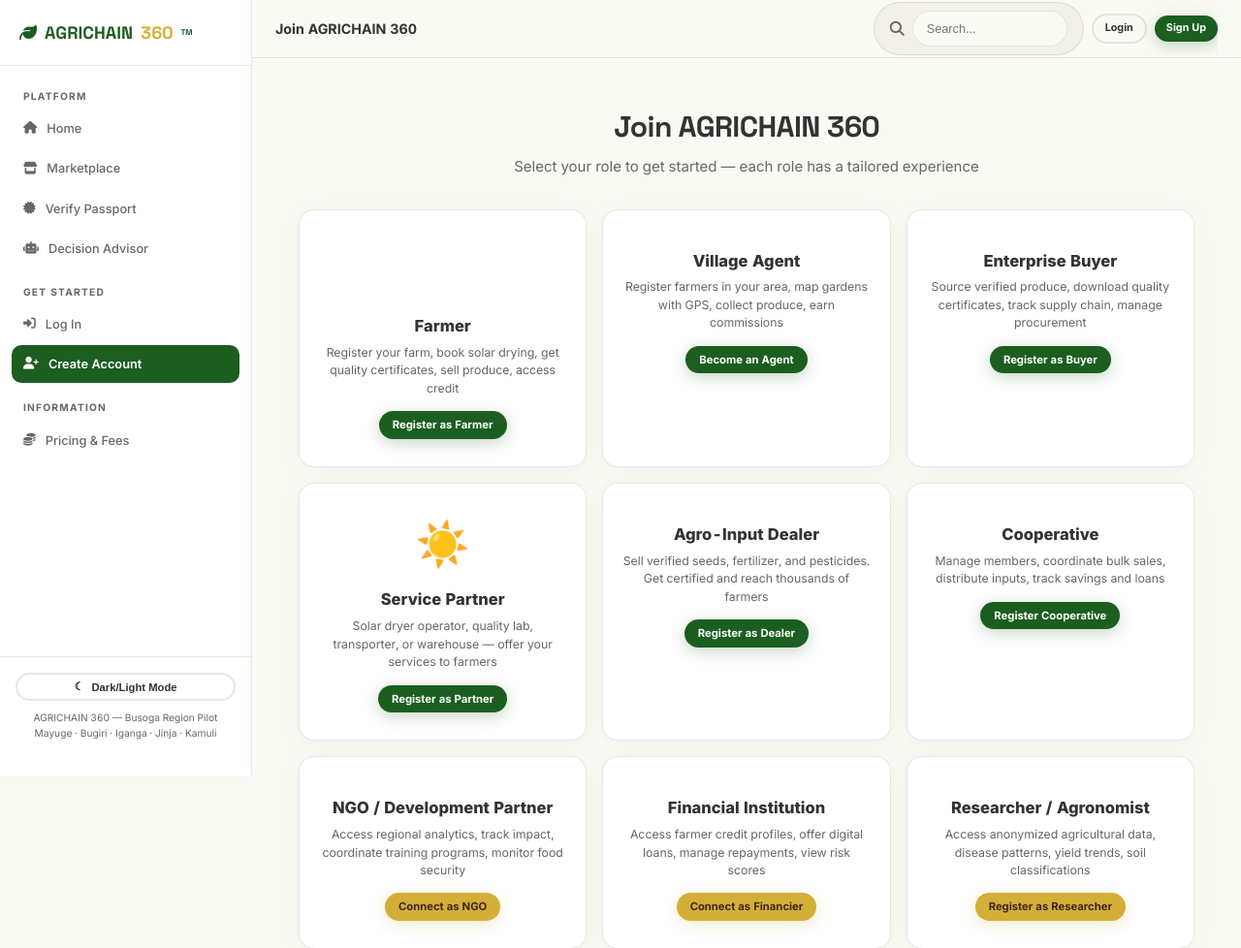
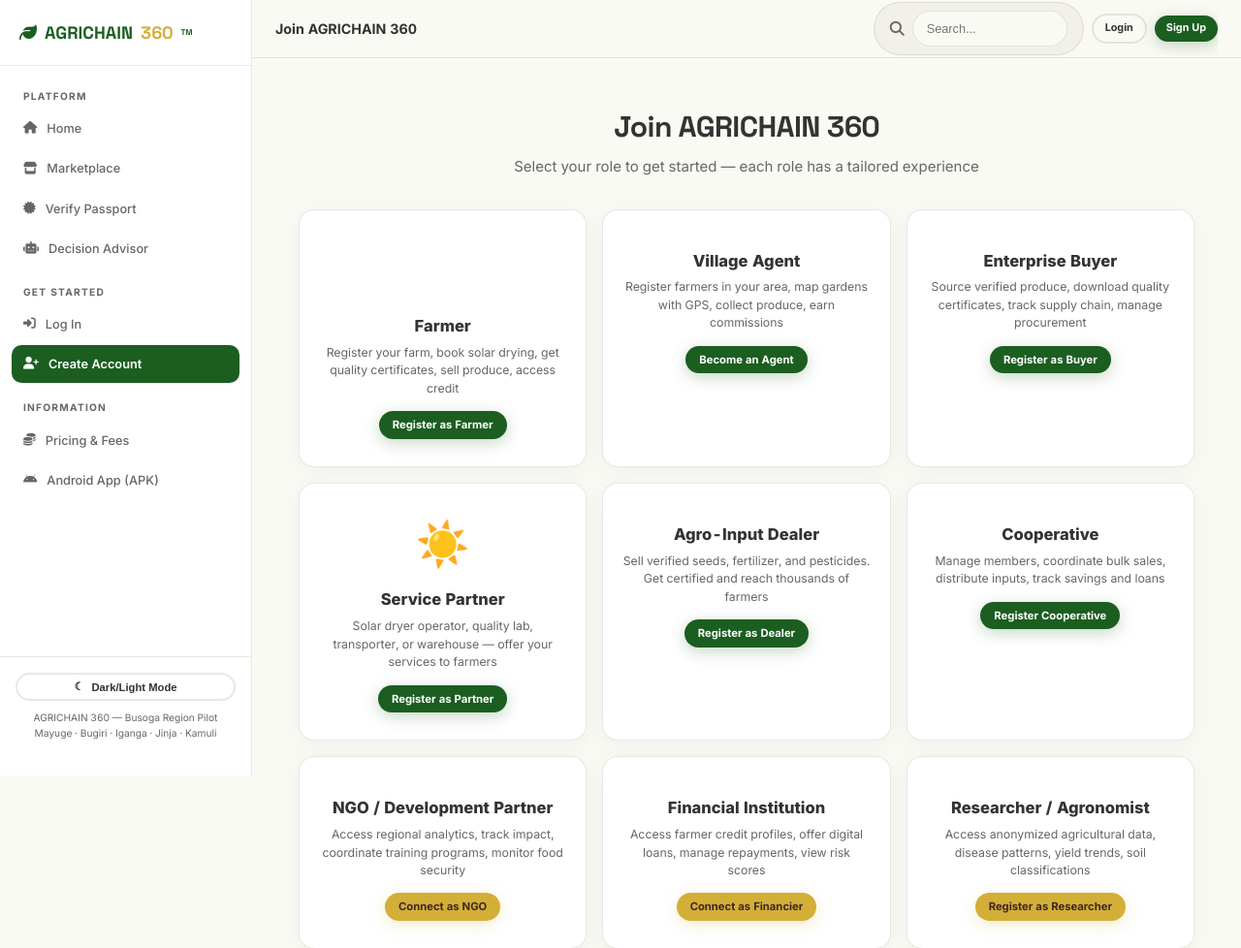
Before and after one commit to bot256tech/bot, a Node server app: page /roles in a window 1280 px wide. Shown: the top 978 px of the page at 97% size. Run offline with Node 20, Linux system fonts and the light colour scheme; some libraries are stand-ins or nearby versions.

Commit message:
Android app: release-signed APK (v1.1.0, server keystore), download link in sidebar

```diff
--- a/views/partials/sidebar.ejs
+++ b/views/partials/sidebar.ejs
@@ -30,6 +30,7 @@
 
     <div class="nav-section">Information</div>
     <a href="/pricing" class="nav-item <%= page === 'pricing' ? 'active' : '' %>"><i class="fas fa-coins"></i> Pricing & Fees</a>
+    <a href="/app/agrichain360.apk" class="nav-item"><i class="fab fa-android"></i> Android App (APK)</a>
   </nav>
   <div style="padding:16px;border-top:1px solid var(--bd);margin-top:auto">
     <button class="btn btn-o btn-sm" onclick="toggleTheme()" style="width:100%;justify-content:center">
```
